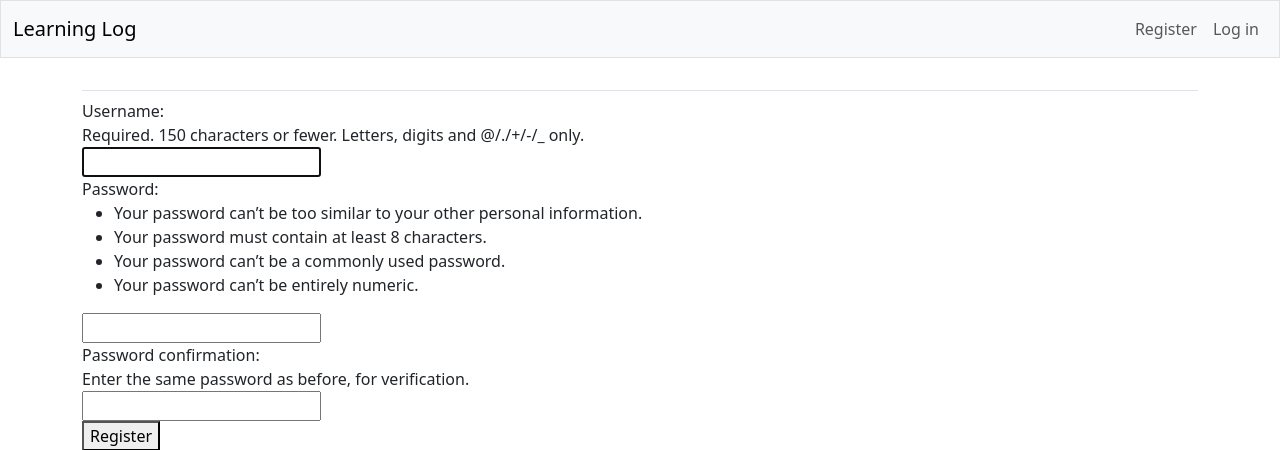
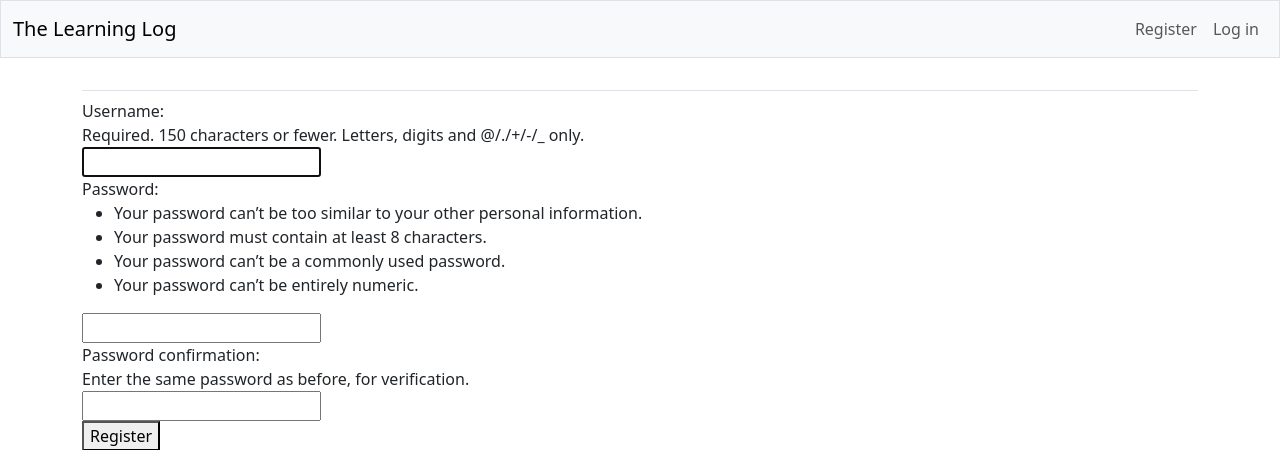
Before and after one commit to E-Conners-Lab/The_Learning_log, a Django app: page /accounts/register/ in a window 1280 px wide. Shown: the top 450 px of the page. Run offline with Django 5.2, Linux system fonts and the light colour scheme; some libraries are stand-ins or nearby versions.

Commit message:
Changed title to 'The Learning Log'

```diff
--- a/learning_logs/templates/learning_logs/base.html
+++ b/learning_logs/templates/learning_logs/base.html
@@ -14,7 +14,7 @@
   <nav class="navbar navbar-expand-md navbar-light bg-light mb-4 border">
       <div class="container-fluid">
           <a class="navbar-brand" href="{% url 'learning_logs:index' %}">
-              Learning Log</a>
+              The Learning Log</a>
           <button class="navbar-toggler" type="button" data-bs-toggle="collapse"
             data-bs-target="#navbarCollapse" aria-controls="navbarCollapse"
             aria-expanded="false" aria-label="Toggle navigation">
```
Also changed, not shown: db.sqlite3.
